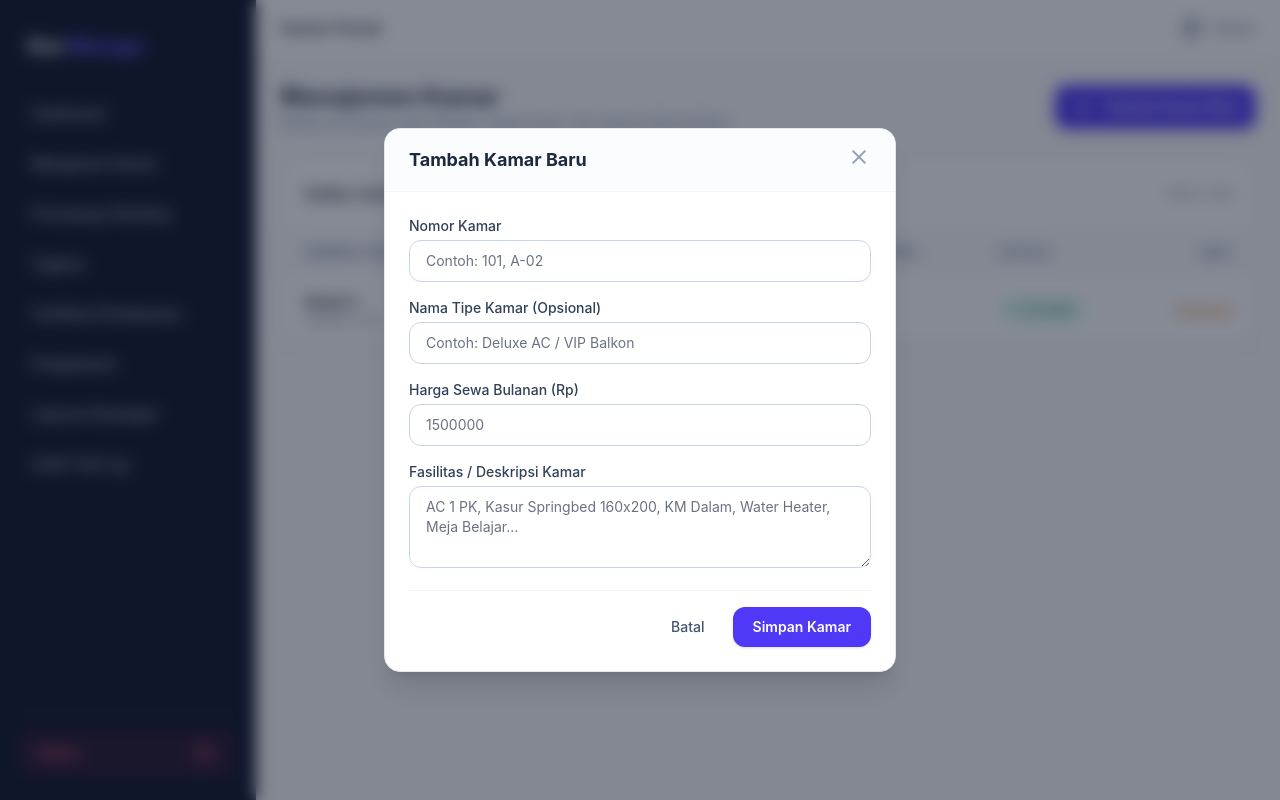
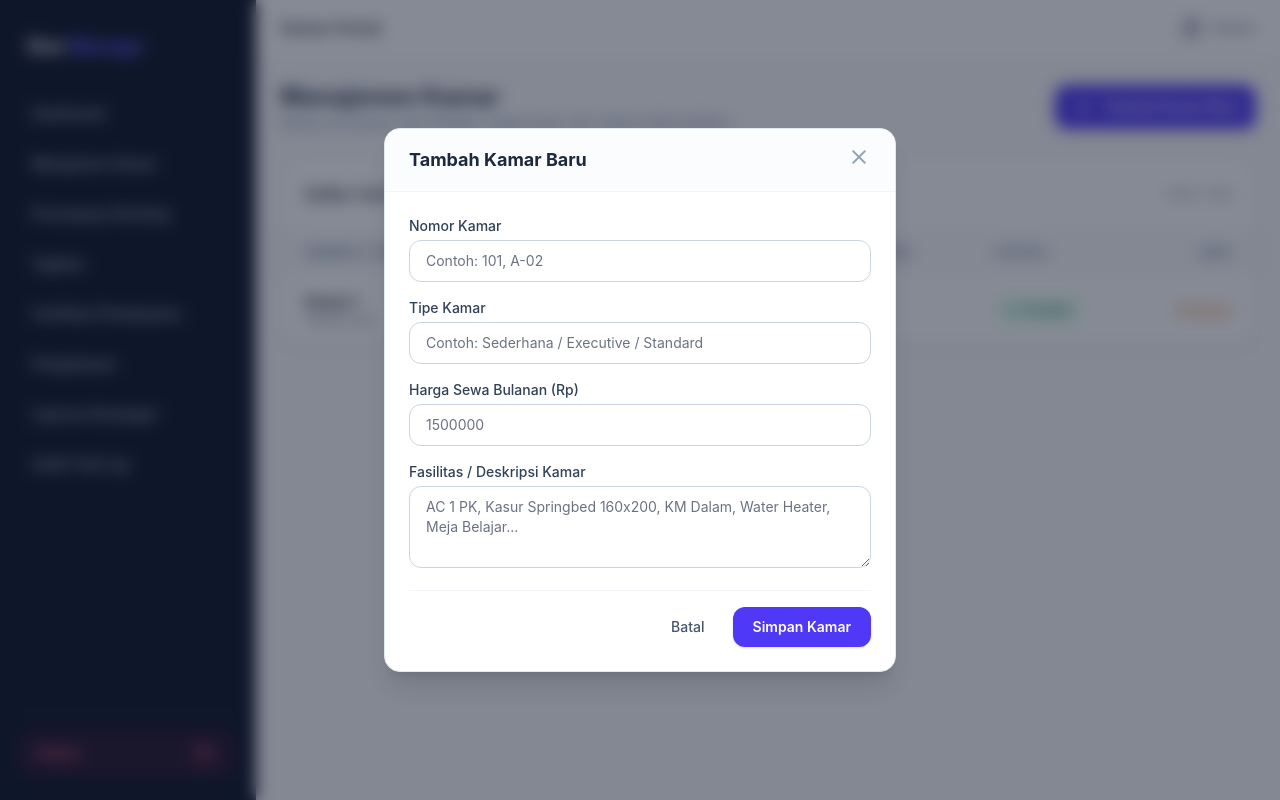
Before and after one commit to gulbath/kosmanage, a Laravel app: template resources/views/owner/rooms/index.blade.php in a window 1280 px wide, after a click that opens the changed part. Run offline with Laravel 12, Linux system fonts and the light colour scheme; the template is opened without the code that fills it: most values are stand-ins (such as "Sample title", 1, 10 or a date in 2020); style sheets or scripts are compiled from the project's sources.

Commit message:
fix: room modal validation fields for type and status

```diff
--- a/resources/views/owner/rooms/index.blade.php
+++ b/resources/views/owner/rooms/index.blade.php
@@ -51,7 +51,7 @@
                 <table class="w-full text-left border-collapse">
                     <thead>
                         <tr class="bg-slate-50 text-slate-500 text-xs font-semibold uppercase tracking-wider border-b border-slate-100">
-                            <th class="px-6 py-3.5">Nomor & Name Kamar</th>
+                            <th class="px-6 py-3.5">Nomor & Tipe Kamar</th>
                             <th class="px-6 py-3.5">Harga Sewa / Bulan</th>
                             <th class="px-6 py-3.5">Fasilitas / Deskripsi</th>
                             <th class="px-6 py-3.5">Status</th>
@@ -64,7 +64,7 @@
                                 <!-- Nomor Kamar -->
                                 <td class="px-6 py-4">
                                     <div class="font-bold text-slate-900">Kamar {{ $room->room_number }}</div>
-                                    <div class="text-xs text-slate-500">{{ $room->name ?? 'Tipe Standar' }}</div>
+                                    <div class="text-xs text-slate-500">{{ $room->type ?? $room->name ?? 'Tipe Standar' }}</div>
                                 </td>
 
                                 <!-- Harga Sewa -->
@@ -84,6 +84,11 @@
                                             <span class="w-1.5 h-1.5 rounded-full bg-amber-500"></span>
                                             Terisi
                                         </span>
+                                    @elseif ($room->status === 'maintenance')
+                                        <span class="inline-flex items-center gap-1.5 px-3 py-1 rounded-full text-xs font-medium bg-rose-50 text-rose-700 border border-rose-200">
+                                            <span class="w-1.5 h-1.5 rounded-full bg-rose-500"></span>
+                                            Perbaikan
+                                        </span>
                                     @else
                                         <span class="inline-flex items-center gap-1.5 px-3 py-1 rounded-full text-xs font-medium bg-emerald-50 text-emerald-700 border border-emerald-200">
                                             <span class="w-1.5 h-1.5 rounded-full bg-emerald-500"></span>
@@ -102,7 +107,6 @@
                                             </button>
                                         </form>
                                     @elseif ($room->status === 'available' || !isset($room->is_occupied) || !$room->is_occupied)
-                                        <!-- Perbaikan nama rute di baris ini -->
                                         <form action="{{ route('owner.rooms.destroy', $room->id) }}" method="POST" class="inline" onsubmit="return confirm('Apakah Anda yakin ingin menghapus kamar ini?')">
                                             @csrf
                                             @method('DELETE')
@@ -144,14 +148,17 @@
             <form action="{{ route('owner.rooms.store') }}" method="POST" class="p-6 space-y-4">
                 @csrf
 
+                <!-- Default Status Available -->
+                <input type="hidden" name="status" value="available">
+
                 <div>
                     <label class="block text-sm font-medium text-slate-700 mb-1">Nomor Kamar</label>
                     <input type="text" name="room_number" placeholder="Contoh: 101, A-02" class="w-full px-4 py-2.5 border border-slate-300 rounded-xl text-sm focus:ring-2 focus:ring-indigo-500 focus:border-indigo-500" required>
                 </div>
 
                 <div>
-                    <label class="block text-sm font-medium text-slate-700 mb-1">Nama Tipe Kamar (Opsional)</label>
-                    <input type="text" name="name" placeholder="Contoh: Deluxe AC / VIP Balkon" class="w-full px-4 py-2.5 border border-slate-300 rounded-xl text-sm focus:ring-2 focus:ring-indigo-500 focus:border-indigo-500">
+                    <label class="block text-sm font-medium text-slate-700 mb-1">Tipe Kamar</label>
+                    <input type="text" name="type" placeholder="Contoh: Sederhana / Executive / Standard" class="w-full px-4 py-2.5 border border-slate-300 rounded-xl text-sm focus:ring-2 focus:ring-indigo-500 focus:border-indigo-500" required>
                 </div>
 
                 <div>
```
Also changed, not shown: app/Http/Controllers/Owner/RoomController.php (+15 -4 lines).
